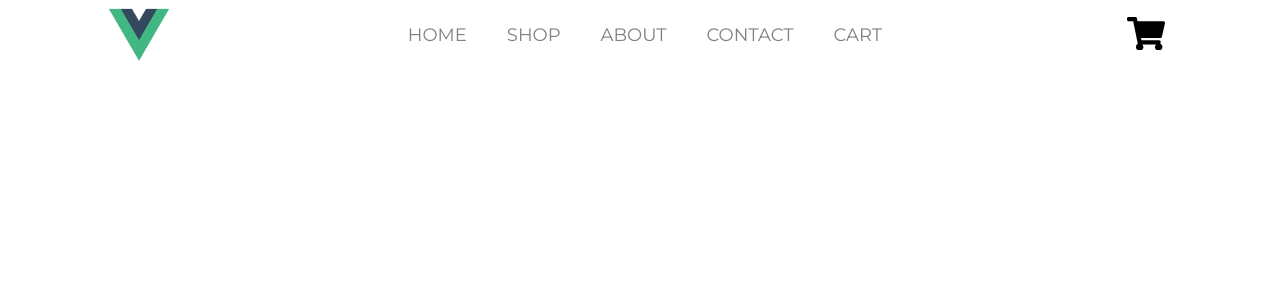
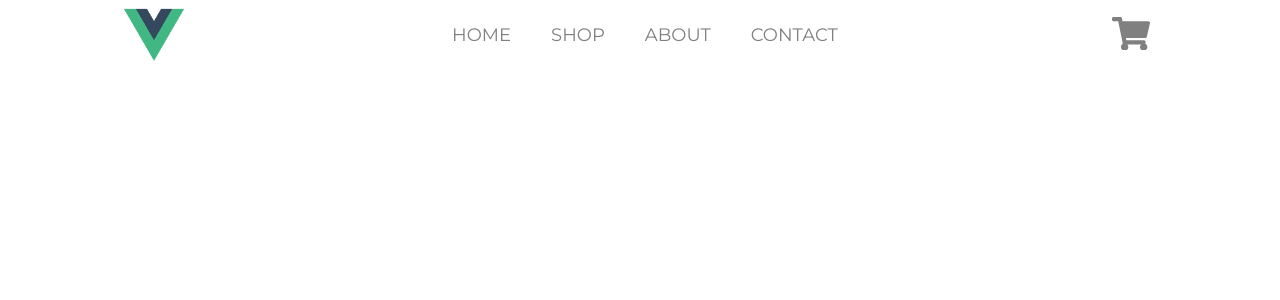
Before and after one commit to Radek-Wawrzyk/Vue-Shop, a Vue app: page / in a window 1280 px wide. Shown: the top 300 px of the page. Built offline with nearby package versions, Linux system fonts and the light colour scheme.

Commit message:
Add - Base markup structure and styling for Cart Dropdown view

```diff
--- a/src/Components/Navigation.vue
+++ b/src/Components/Navigation.vue
@@ -3,20 +3,23 @@
         <div class="navigation-brand">
 
         </div>
-        <ul v-bind:class="{'toggled': isToggled}" class="navigation-menu">
+        <ul v-bind:class="{'menuToggled': isMenuToggled}" class="navigation-menu">
             <li class="navigation-item"><router-link to="/">Home </router-link></li>
             <li class="navigation-item"><router-link to="/shop">Shop </router-link></li>
             <li class="navigation-item"><router-link to="/about">About </router-link></li>
             <li class="navigation-item"><router-link to="/contact">Contact </router-link></li>
             <li class="navigation-item mobile-visible"><router-link to="/cart">Cart </router-link></li>
         </ul>
-        <button v-on:click="toggle" class="navigation-hamburger">
+        <button v-on:click="toggleMenu" class="navigation-hamburger">
             <span class="hamburger-segment"/>
         </button>
-        <button class="navigation-cart">
+        <button v-on:click="toggleCart" class="navigation-cart">
             <svg xmlns="http://www.w3.org/2000/svg" viewBox="0 0 576 512">
-                <path stroke="black" d="M528.12 301.319l47.273-208C578.806 78.301 567.391 64 551.99 64H159.208l-9.166-44.81C147.758 8.021 137.93 0 126.529 0H24C10.745 0 0 10.745 0 24v16c0 13.255 10.745 24 24 24h69.883l70.248 343.435C147.325 417.1 136 435.222 136 456c0 30.928 25.072 56 56 56s56-25.072 56-56c0-15.674-6.447-29.835-16.824-40h209.647C430.447 426.165 424 440.326 424 456c0 30.928 25.072 56 56 56s56-25.072 56-56c0-22.172-12.888-41.332-31.579-50.405l5.517-24.276c3.413-15.018-8.002-29.319-23.403-29.319H218.117l-6.545-32h293.145c11.206 0 20.92-7.754 23.403-18.681z" />
+                <path fill="gray" d="M528.12 301.319l47.273-208C578.806 78.301 567.391 64 551.99 64H159.208l-9.166-44.81C147.758 8.021 137.93 0 126.529 0H24C10.745 0 0 10.745 0 24v16c0 13.255 10.745 24 24 24h69.883l70.248 343.435C147.325 417.1 136 435.222 136 456c0 30.928 25.072 56 56 56s56-25.072 56-56c0-15.674-6.447-29.835-16.824-40h209.647C430.447 426.165 424 440.326 424 456c0 30.928 25.072 56 56 56s56-25.072 56-56c0-22.172-12.888-41.332-31.579-50.405l5.517-24.276c3.413-15.018-8.002-29.319-23.403-29.319H218.117l-6.545-32h293.145c11.206 0 20.92-7.754 23.403-18.681z" />
             </svg>
+            <ul v-bind:class="{'cartToggled': isCartToggled}" class="cart-shopping">
+
+            </ul>
         </button>
     </nav>
 </template>
@@ -30,22 +33,28 @@
         {
             data() {
                 return {
-                    isToggled: false,
+                    isMenuToggled: false,
+                    isCartToggled: false,
                     body: document.querySelector('body')
                 };
             },
             methods:
             {
-                toggle: function ()
+                toggleMenu: function ()
                 {
-                    this.isToggled = !this.isToggled;
+                    this.isMenuToggled = !this.isMenuToggled;
 
-                    if (this.isToggled) {
+                    if (this.isMenuToggled) {
                         this.body.className = 'body-navbar-hidden';
                     }
                     else {
                         this.body.className = '';
                     }
+                },
+
+                toggleCart: function ()
+                {
+                    this.isCartToggled = !this.isCartToggled;
                 }
             }
         }
--- a/src/Styles/Components/Navigation.scss
+++ b/src/Styles/Components/Navigation.scss
@@ -98,6 +98,28 @@ nav
 {
     width: 50px;
     height: 50px;
+    position: relative;
+    border-radius: 10px;
+
+    &:hover
+    {
+        background-color: lightgray;
+    }
+}
+
+.cart-shopping
+{
+    width:300px;
+    position: absolute;
+    display: none;
+}
+
+.cartToggled
+{
+    top: 75px;
+    background-color: white;
+}
+
 .mobile-visible
 {
     display: none;
@@ -149,6 +171,7 @@ nav
         display: flex;
     }
 
+    .menuToggled {
         visibility: visible;
         overflow-y: hidden;
     }
```
